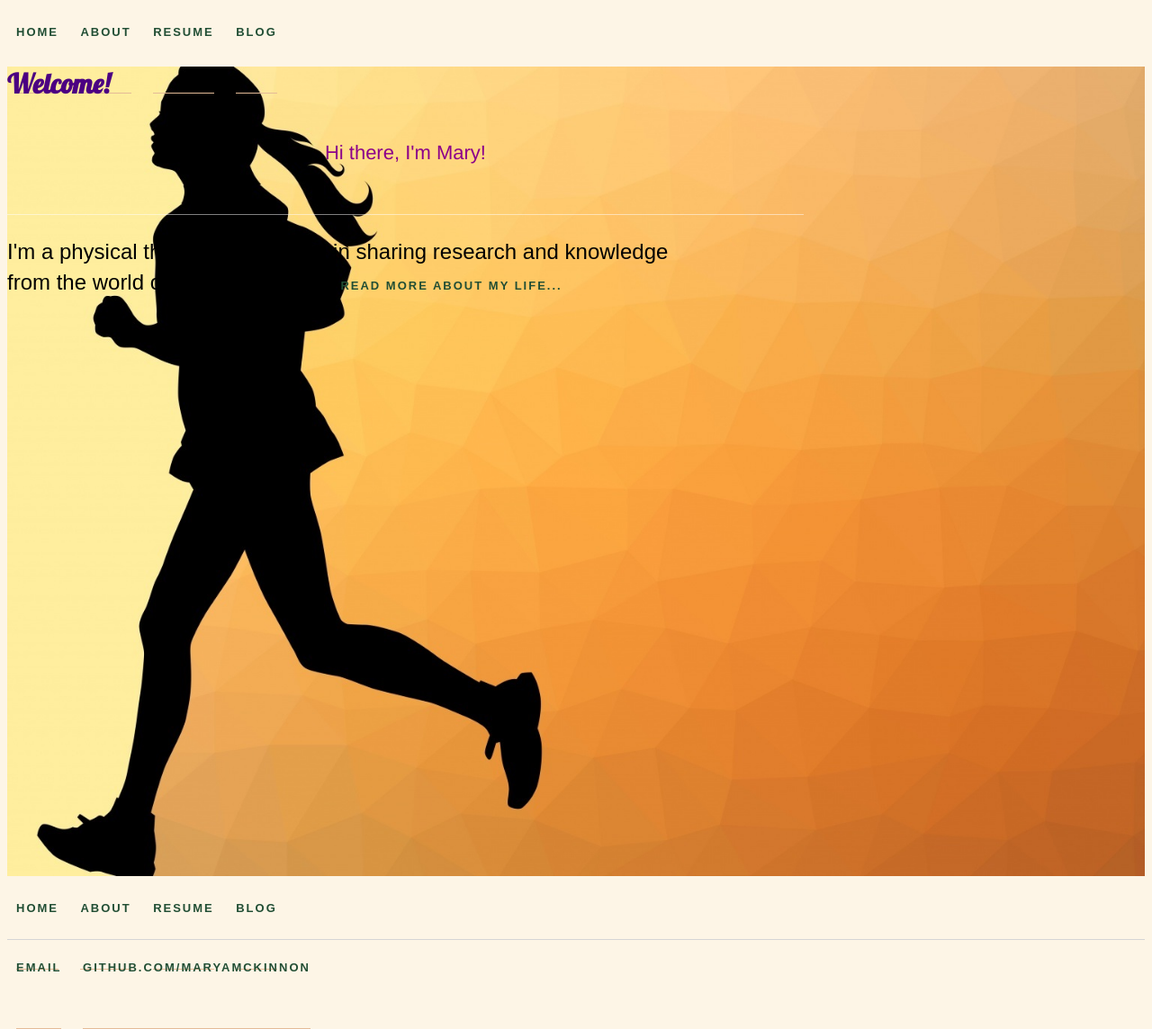
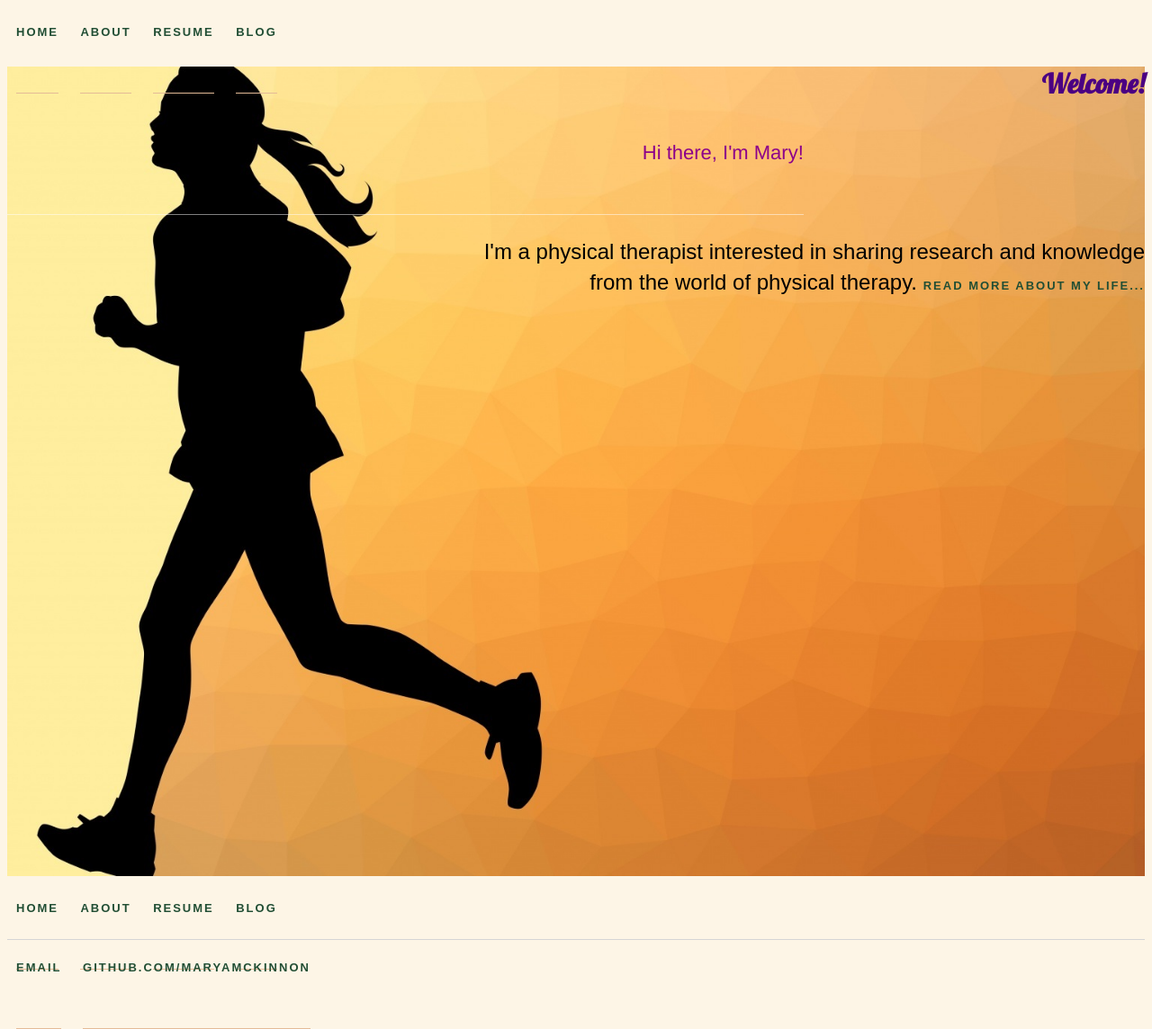
Before and after one commit to maryamckinnon/maryamckinnon.github.io, a Jekyll site: the page built from index.html, in a window 1280 px wide. Shown: the whole page at 90% size. Built offline with Jekyll 4.4.1, drawn with Linux system fonts in a browser that asks for light colours.

Commit message:
Update main.css

```diff
--- a/css/main.css
+++ b/css/main.css
@@ -56,7 +56,7 @@ h1 {
   font-size: 30px;
   padding-top: 100px
   font-weight: bold;
-  text-align: left;
+  text-align: right;
   background-color: oldlace
   width: 60%;
 }
@@ -67,7 +67,7 @@ h2 {
     line-height: 76px;
     margin: 0;
     position: relative;
-    text-align: center;
+    text-align: right;
     top: 20%;
     color: #8C008A;
     border-bottom: 1px solid rgba(255, 255, 255, 0.5);
@@ -79,7 +79,7 @@ h2 {
 p {
     font-size: 1.5em;
     line-height: 1.4em;
-    color: ;
+    text-align: right;
     font-family: 'Raleway', sans-serif;
     font-weight: normal;
 }
```
